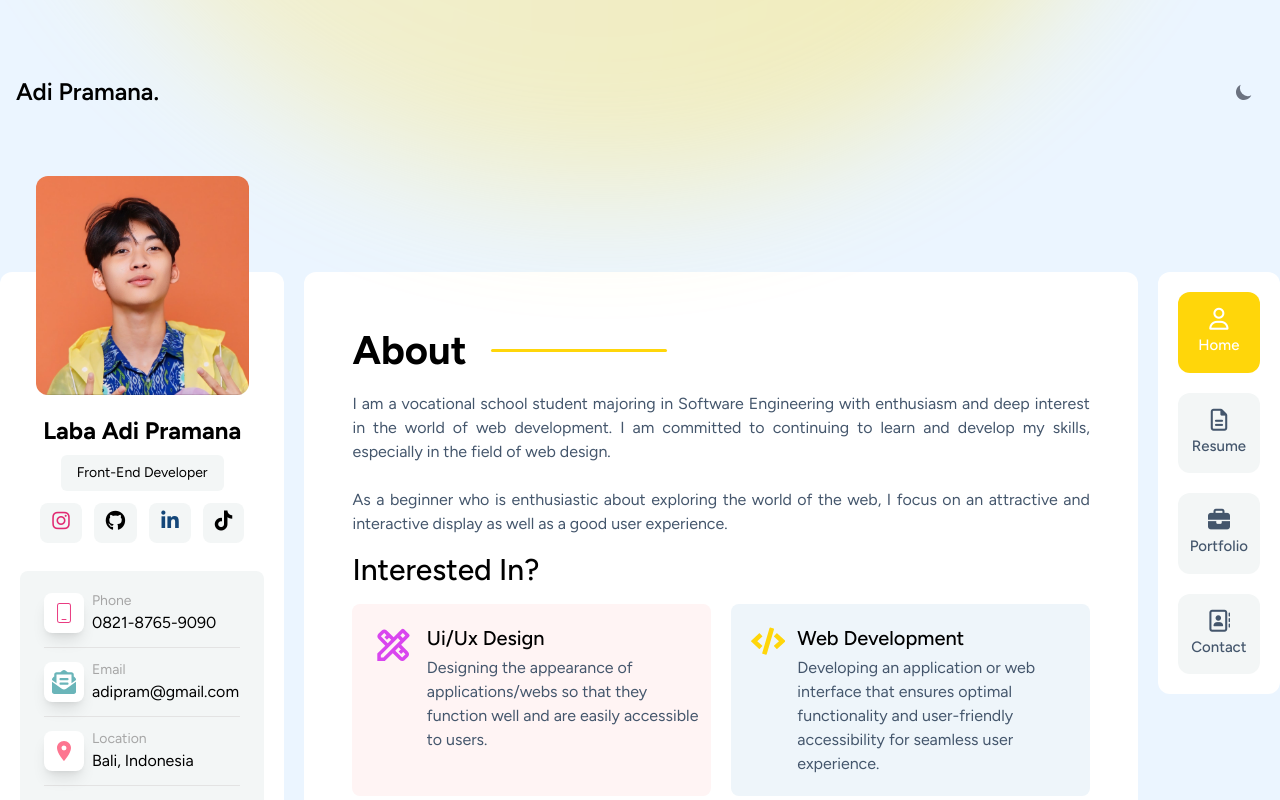
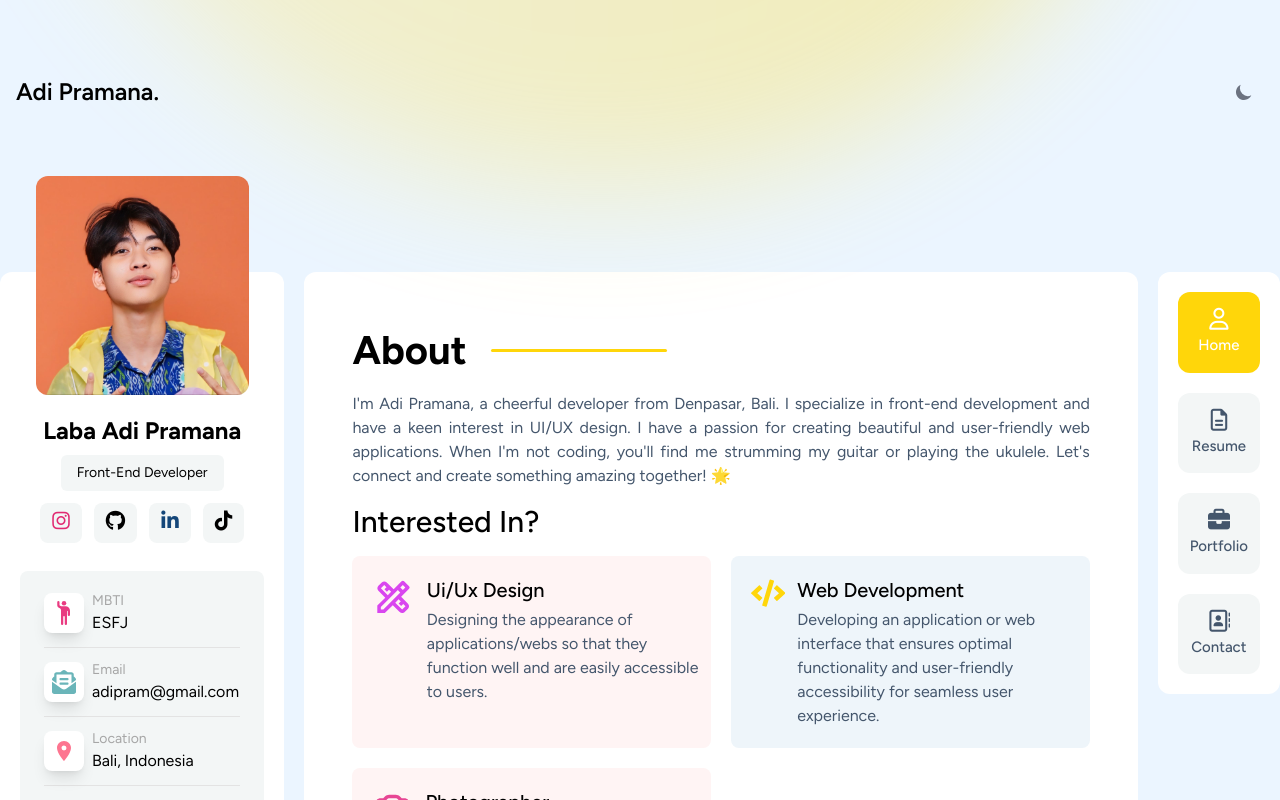
Before and after one commit to dekadii01/portfolio-react, a React (Vite) app: page / in a window 1280 px wide. Shown: the top 800 px of the page. Built offline with nearby package versions, Linux system fonts and the light colour scheme.

Commit message:
update july 20

```diff
--- a/src/components/CardLeft/index.jsx
+++ b/src/components/CardLeft/index.jsx
@@ -4,6 +4,7 @@ import { FaEnvelopeOpenText } from "react-icons/fa";
 import { MdLocationOn } from "react-icons/md";
 import { FaCalendarDays } from "react-icons/fa6";
 import { IoMdDownload } from "react-icons/io";
+import { BsPersonRaisedHand } from "react-icons/bs";
 
 const CardLeft = () => {
   const Cv = "https://drive.google.com/drive/folders/18xcgPUFt3v-oLNEkBbdlpRauKueiNxyh";
@@ -57,11 +58,11 @@ const CardLeft = () => {
       <div className="bg-abu dark:bg-dark mx-5 my-7 px-6 py-5 rounded-lg">
         <div className="flex items-center gap-x-2 " data-aos="fade-right" data-aos-delay="100">
           <div className="bg-white dark:bg-black p-2 rounded-lg shadow-lg">
-            <CiMobile1 className="text-2xl font-bold" style={{ color: "rgb(233, 59, 129)" }} />
+            <BsPersonRaisedHand className="text-2xl font-bold" style={{ color: "rgb(233, 59, 129)" }} />
           </div>
           <div>
-            <p className="text-abuDark text-sm">Phone</p>
-            <h1 className="text-base text-black dark:text-white">0821-8765-9090</h1>
+            <p className="text-abuDark text-sm">MBTI</p>
+            <h1 className="text-base text-black dark:text-white">ESFJ</h1>
           </div>
         </div>
         <hr className="h-px my-3 bg-[#e3e3e3] border-0 dark:bg-[#333]" />
--- a/src/pages/HomePage/index.jsx
+++ b/src/pages/HomePage/index.jsx
@@ -14,10 +14,8 @@ const HomePage = () => {
           <div className="h-[3px] w-44 rounded-lg bg-primary"></div>
         </div>
         <p className="text-bodytext text-justify text-base dark:text-abuDark">
-          I am a vocational school student majoring in Software Engineering with enthusiasm and deep interest in the world of web development. I am committed to continuing to learn and develop my skills, especially in the field of web
-          design.
-          <br />
-          <br /> As a beginner who is enthusiastic about exploring the world of the web, I focus on an attractive and interactive display as well as a good user experience.
+          I'm Adi Pramana, a cheerful developer from Denpasar, Bali. I specialize in front-end development and have a keen interest in UI/UX design. I have a passion for creating beautiful and user-friendly web applications. When I'm not
+          coding, you'll find me strumming my guitar or playing the ukulele. Let's connect and create something amazing together! 🌟
         </p>
         <h1 className="text-3xl font-medium my-4 text-black dark:text-white">Interested In?</h1>
         <div className="grid grid-cols-1 md:grid-cols-2 gap-y-5  md:gap-x-5 mb-5">
```
